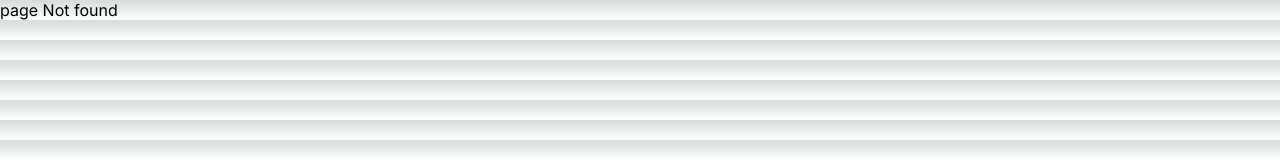
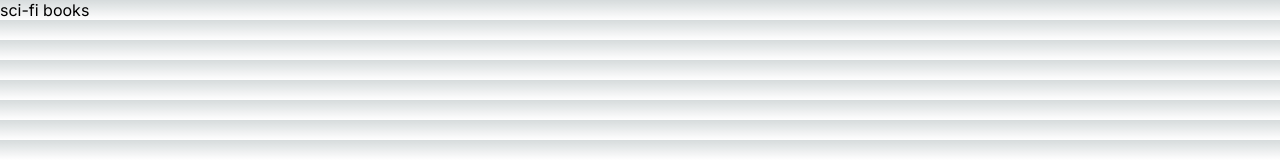
Before and after one commit to hrtechplus/next_js_Practise, a Next.js app in the folder nexfirst/: page /books/sci-fi/1 in a window 1280 px wide. Before the commit this address had no page. Shown: the top 160 px of the page. Built offline with nearby package versions, Linux system fonts and the light colour scheme.

Commit message:
chore: Update sci-fi page component to handle 404 errors

```diff
--- /dev/null
+++ b/nexfirst/src/app/books/sci-fi/[id]/page.jsx
@@ -0,0 +1,5 @@
+import React from "react";
+
+export default function page() {
+  return <div>sci-fi books</div>;
+}
```
